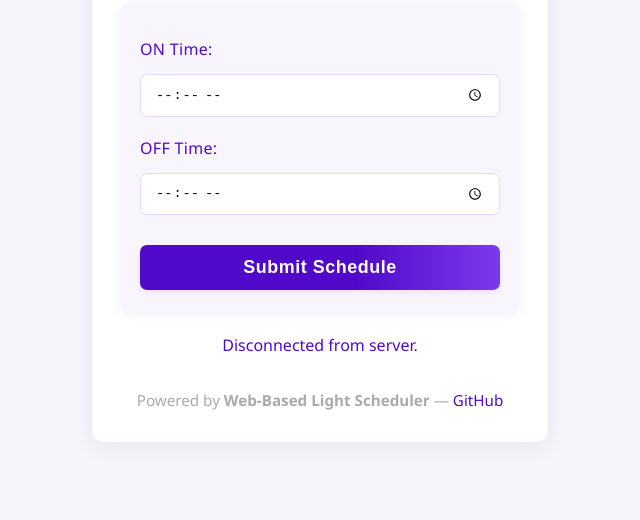
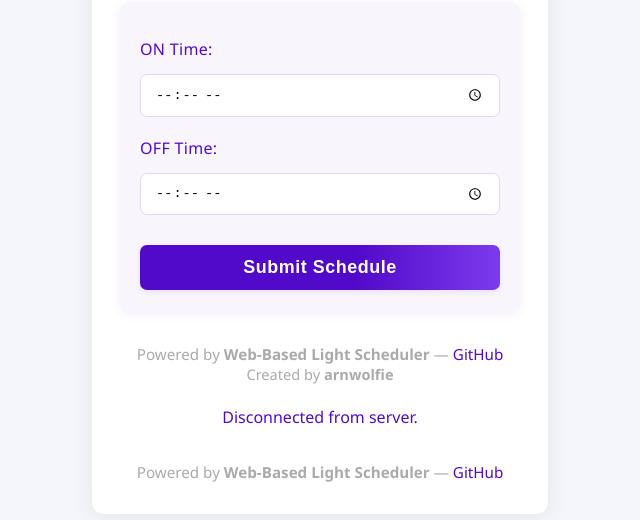
Before and after one commit to Arn-The-Wolf/Web-based-Light-Scheduler, a plain HTML site: page frontend/index.html in a window 1280 px wide. Shown: the part 178-698 px from the top of the page, without its empty margins (320-960 px from the left). Drawn offline with Linux system fonts and the light colour scheme.

```diff
--- a/frontend/index.html
+++ b/frontend/index.html
@@ -22,6 +22,10 @@
             <input type="time" id="off-time" name="off-time" required>
             <button type="submit">Submit Schedule</button>
         </form>
+        <footer style="margin-top:32px;font-size:0.95em;color:#aaa;">
+            Powered by <b>Web-Based Light Scheduler</b> &mdash; <a href="https://github.com/Arn-The-Wolf/Web-based-Light-Scheduler" style="color:#510AC9;text-decoration:none;">GitHub</a><br/>
+            <span style="font-size:0.96em;">Created by <b>arnwolfie</b></span>
+        </footer>
         <div id="status"></div>
         <footer style="margin-top:32px;font-size:0.95em;color:#aaa;">Powered by <b>Web-Based Light Scheduler</b> &mdash; <a href="https://github.com/Arn-The-Wolf/Web-based-Light-Scheduler" style="color:#510AC9;text-decoration:none;">GitHub</a></footer>
     </div>
```
Also changed, not shown: image.png (added), 1 other file.
